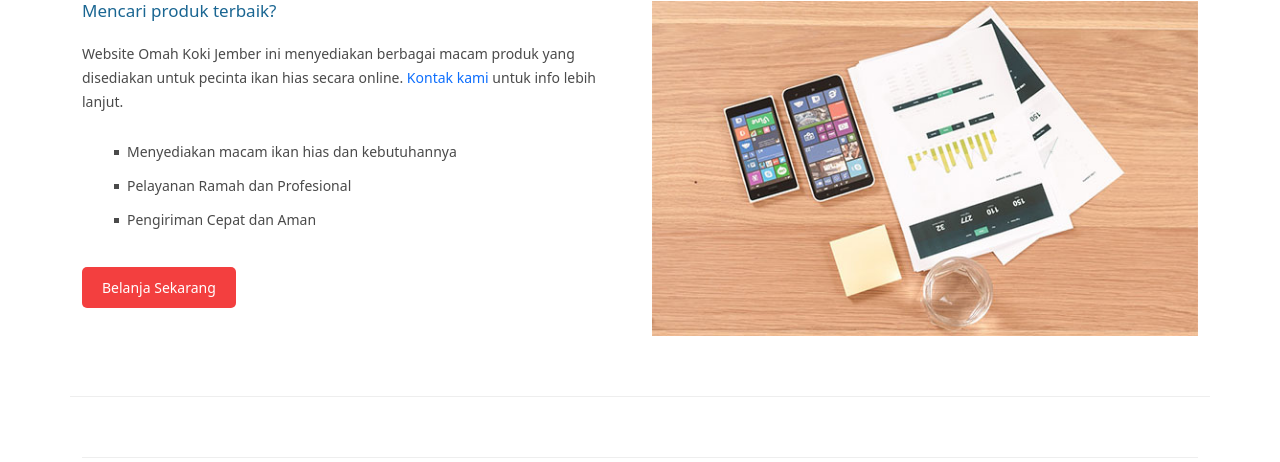
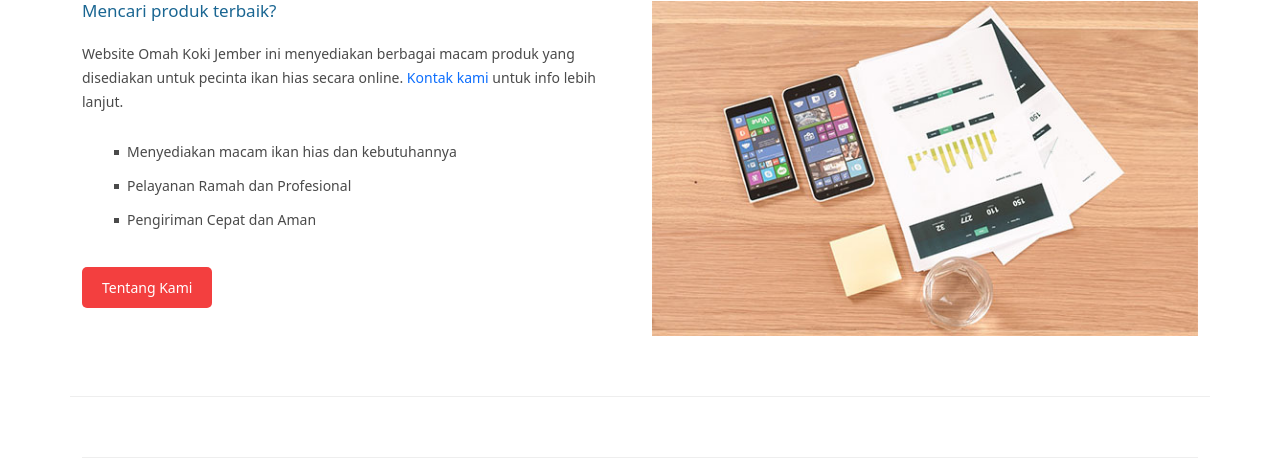
Before and after one commit to MuhammadRamaPradipaWijaya/Omah-Koki-Jember, a Flask app: page / in a window 1280 px wide. Shown: the part 869-1331 px from the top of the page. Run offline with Flask 3, Linux system fonts and the light colour scheme; data that the repository does not hold is empty; some libraries are stand-ins or nearby versions.

Commit message:
Update index.html

```diff
--- a/templates/index.html
+++ b/templates/index.html
@@ -76,7 +76,7 @@
             <li><a href="#">Pelayanan Ramah dan Profesional</a></li>
             <li><a href="#">Pengiriman Cepat dan Aman</a></li>
           </ul>
-          <a href="/tentang" class="filled-button">Belanja Sekarang</a>
+          <a href="/tentang" class="filled-button">Tentang Kami</a>
         </div>
       </div>
       <div class="col-md-6">
```
